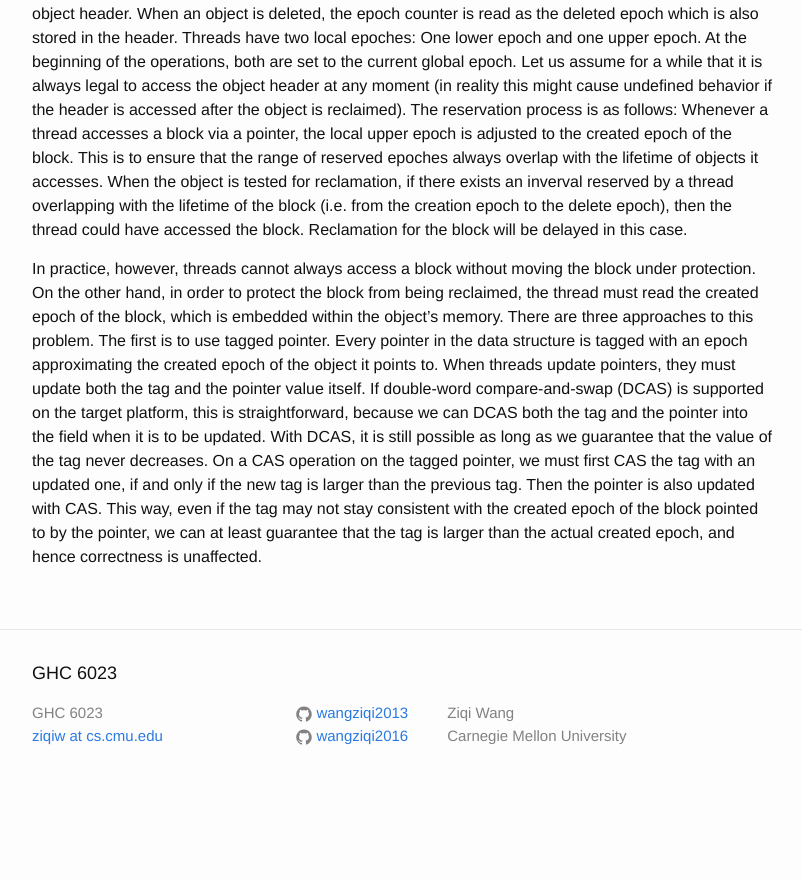
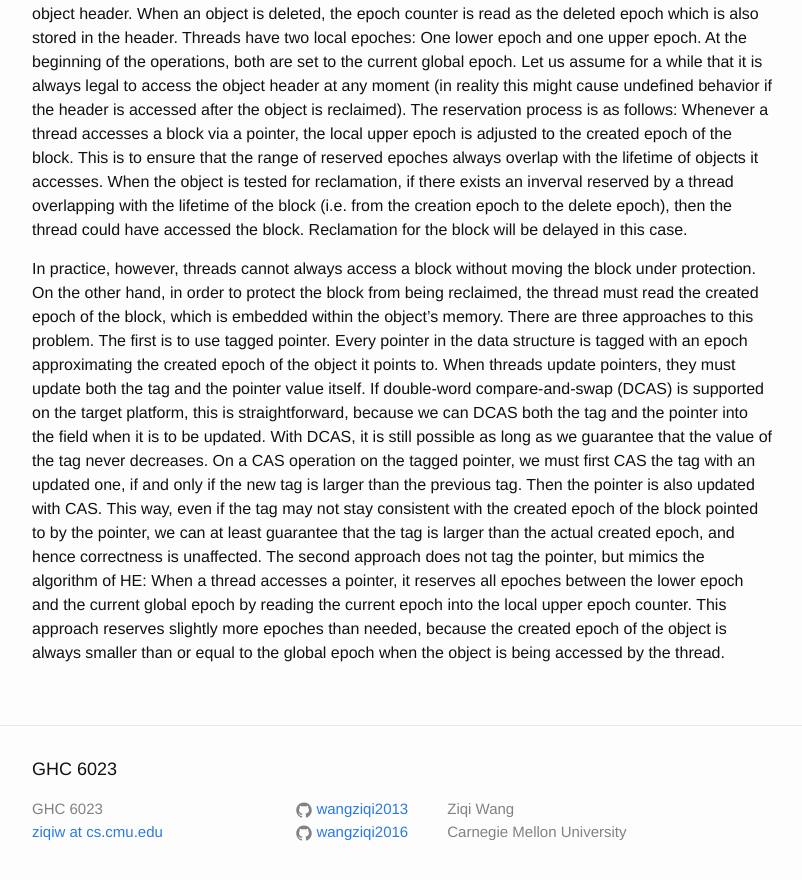
Before and after one commit to wangziqi2013/wangziqi2013.github.io, a Jekyll site: the page built from _posts/2018-12-28-Interval-Based-Memory-Reclamation.markdown, in a window 1280 px wide and 900 px high, scrolled down 2434 px. Shown: the top 880 px of the window, without its empty margins (238-1040 px from the left). Built offline with Jekyll 4.4.1, drawn with Linux system fonts in a browser that asks for light colours; before the commit the page ends 3241 px from its top, so only the background shows below that.

Commit message:
Finish two epoch scheme

```diff
--- a/_posts/2018-12-28-Interval-Based-Memory-Reclamation.markdown
+++ b/_posts/2018-12-28-Interval-Based-Memory-Reclamation.markdown
@@ -108,4 +108,8 @@ and the pointer into the field when it is to be updated. With DCAS, it is still
 the value of the tag never decreases. On a CAS operation on the tagged pointer, we must first CAS the tag with an updated
 one, if and only if the new tag is larger than the previous tag. Then the pointer is also updated with CAS. This way,
 even if the tag may not stay consistent with the created epoch of the block pointed to by the pointer, we can at least
-guarantee that the tag is larger than the actual created epoch, and hence correctness is unaffected.
+guarantee that the tag is larger than the actual created epoch, and hence correctness is unaffected. The second approach
+does not tag the pointer, but mimics the algorithm of HE: When a thread accesses a pointer, it reserves all epoches
+between the lower epoch and the current global epoch by reading the current epoch into the local upper epoch counter.
+This approach reserves slightly more epoches than needed, because the created epoch of the object is always smaller
+than or equal to the global epoch when the object is being accessed by the thread.
```
